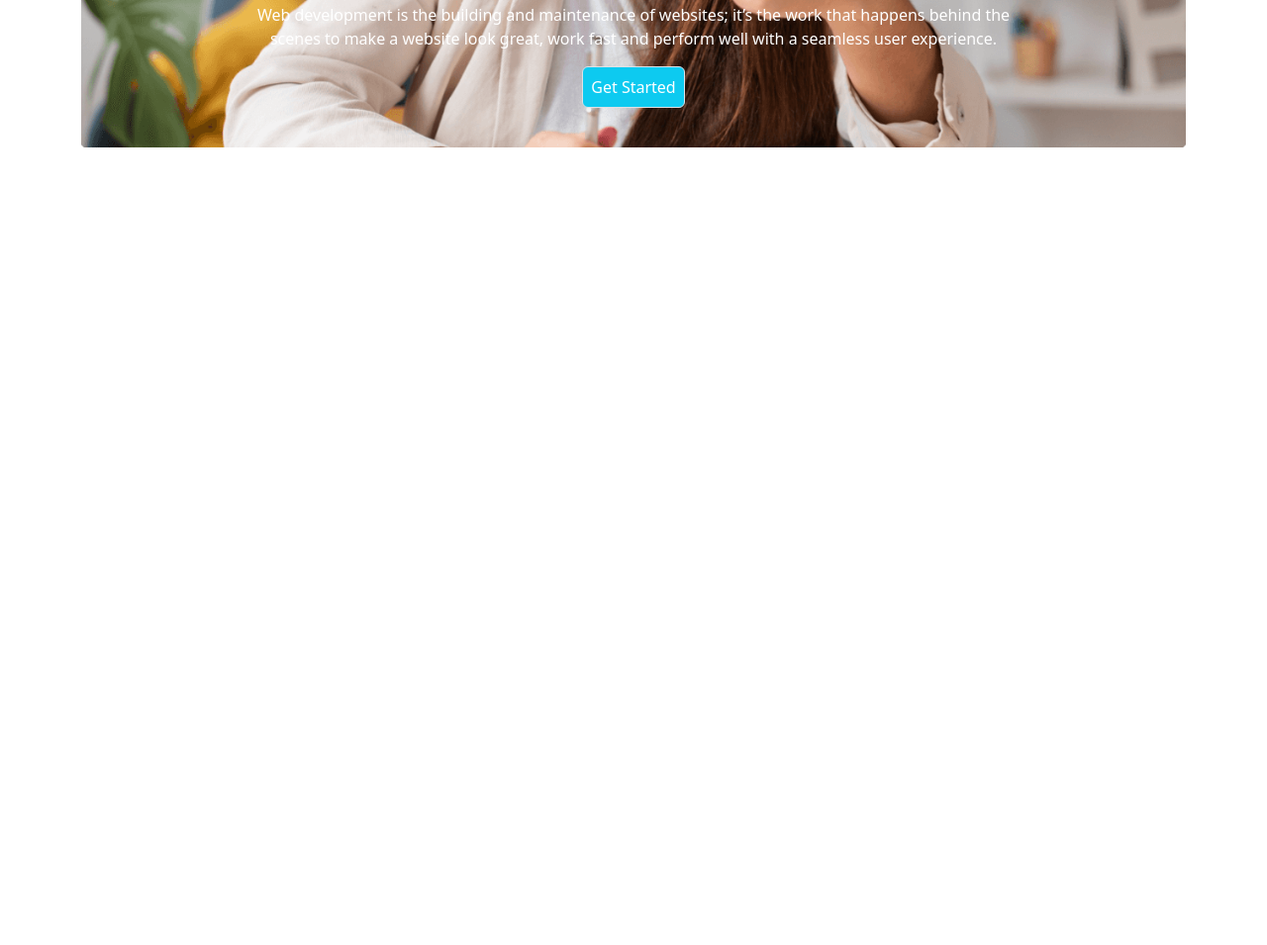
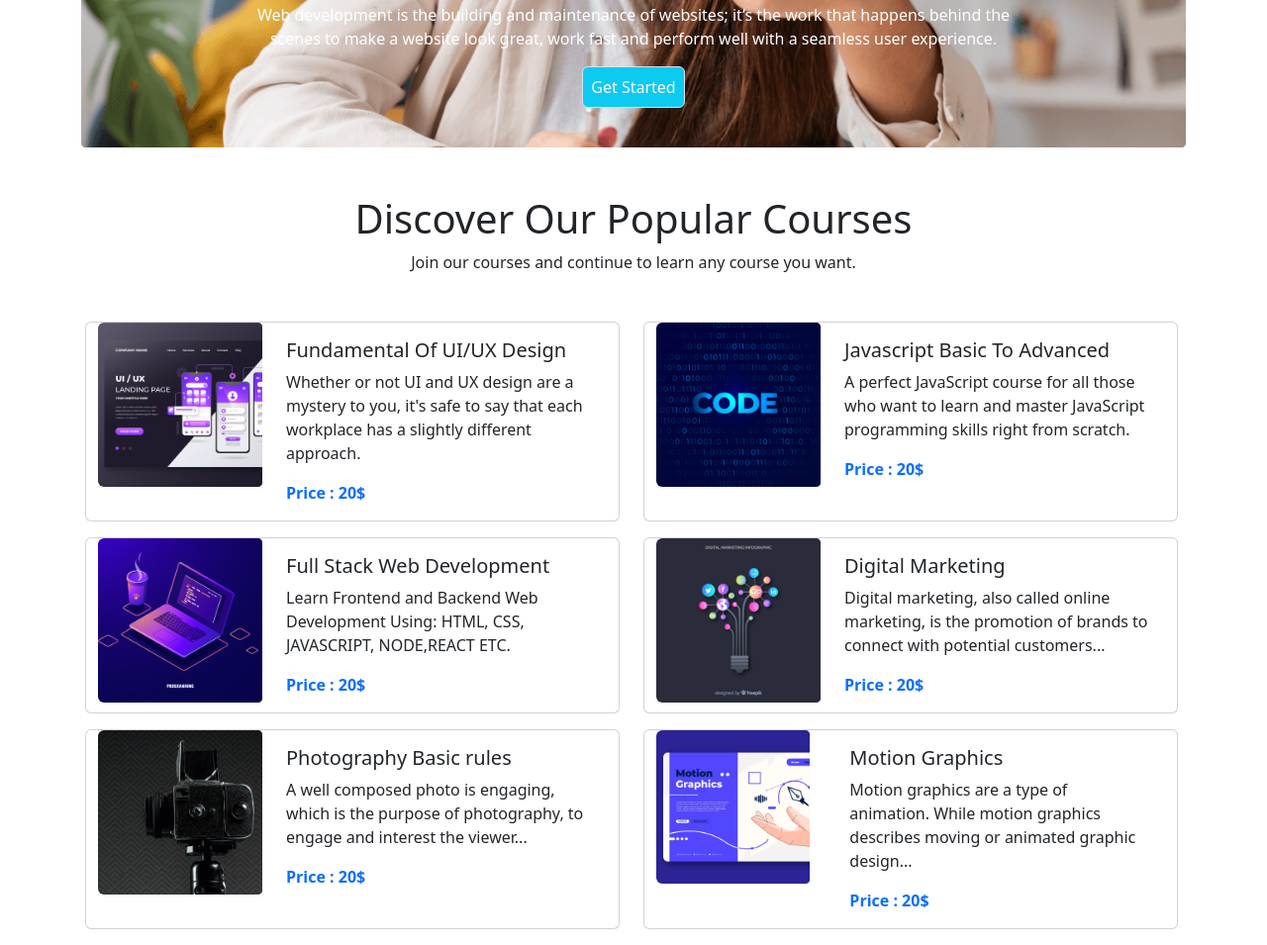
Before and after one commit to zidane75/Third-Website, a plain HTML site: page index.html in a window 1280 px wide. Shown: the part 553-1508 px from the top of the page at 99% size. Before the commit the page ends 800 px from the top, so only its background shows below. Drawn offline with nearby package versions, Linux system fonts and the light colour scheme.

Commit message:
courses added

```diff
--- a/index.html
+++ b/index.html
@@ -98,7 +98,105 @@
 </header>
 
 <body>
-
+    <h1 class="text-center mt-5">Discover Our Popular Courses</h1>
+    <p class="text-center">Join our courses and continue to learn any course you want.</p>
+    <!-- courses start -->
+    <main>
+        <section class="coontainer mt-5 ">
+            <div class="justify-content-center row row-cols-1 row-cols-md-1 row-cols-lg-1 ms-2">
+                <div class="card mb-3 me-4" style="max-width: 540px;">
+                    <div class="row g-2">
+                        <div class="col">
+                            <img src="images/course/course-1.png" class="w-100 img-fluid rounded-start " alt="...">
+                        </div>
+                        <div class="col-md-8">
+                            <div class="card-body">
+                                <h5 class="card-title">Fundamental Of UI/UX Design</h5>
+                                <p class="card-text">Whether or not UI and UX design are a mystery to you, it's safe to
+                                    say that each workplace has a slightly different approach.</p>
+                                <a class="text-decoration-none fw-bold" href="">Price : 20$</a>
+                            </div>
+                        </div>
+                    </div>
+                </div>
+                <div class="card mb-3 me-4 w-100" style="max-width: 540px">
+                    <div class="row g-2">
+                        <div class="col">
+                            <img src="images/course/course-2.png" class="w-100 img-fluid rounded-start" alt="...">
+                        </div>
+                        <div class="col-md-8">
+                            <div class="card-body">
+                                <h5 class="card-title">Javascript Basic To Advanced</h5>
+                                <p class="card-text">A perfect JavaScript course for all those who want to learn and
+                                    master JavaScript programming skills right from scratch.</p>
+                                <a class="text-decoration-none fw-bold" href="">Price : 20$</a>
+                            </div>
+                        </div>
+                    </div>
+                </div>
+                <div class="card mb-3 me-4" style="max-width: 540px;">
+                    <div class="row g-2">
+                        <div class="col">
+                            <img src="images/course/course-3.png" class="w-100 img-fluid rounded-start" alt="...">
+                        </div>
+                        <div class="col-md-8">
+                            <div class="card-body">
+                                <h5 class="card-title">Full Stack Web Development</h5>
+                                <p class="card-text">Learn Frontend and Backend Web Development Using: HTML, CSS,
+                                    JAVASCRIPT, NODE,REACT ETC.</p>
+                                <a class="text-decoration-none fw-bold" href="">Price : 20$</a>
+                            </div>
+                        </div>
+                    </div>
+                </div>
+                <div class="card mb-3 me-4" style="max-width: 540px;">
+                    <div class="row g-2">
+                        <div class="col">
+                            <img src="images/course/course-4.png" class="w-100 img-fluid rounded-start" alt="...">
+                        </div>
+                        <div class="col-md-8">
+                            <div class="card-body">
+                                <h5 class="card-title">Digital Marketing</h5>
+                                <p class="card-text">Digital marketing, also called online marketing, is the promotion
+                                    of brands to connect with potential customers...</p>
+                                <a class="text-decoration-none fw-bold" href="">Price : 20$</a>
+                            </div>
+                        </div>
+                    </div>
+                </div>
+                <div class="card mb-3 me-4" style="max-width: 540px;">
+                    <div class="row g-2">
+                        <div class="col">
+                            <img src="images/course/course-5.png" class="w-100 img-fluid rounded-start" alt="...">
+                        </div>
+                        <div class="col-md-8">
+                            <div class="card-body">
+                                <h5 class="card-title">Photography Basic rules</h5>
+                                <p class="card-text">A well composed photo is engaging, which is the purpose of
+                                    photography, to engage and interest the viewer...</p>
+                                <a class="text-decoration-none fw-bold" href="">Price : 20$</a>
+                            </div>
+                        </div>
+                    </div>
+                </div>
+                <div class="card mb-3 me-4" style="max-width: 540px;">
+                    <div class="row g-4">
+                        <div class="col">
+                            <img src="images/course/course-6.png" class="w-100 img-fluid rounded-start" alt="...">
+                        </div>
+                        <div class="col-md-8">
+                            <div class="card-body">
+                                <h5 class="card-title">Motion Graphics</h5>
+                                <p class="card-text">Motion graphics are a type of animation. While motion graphics
+                                    describes moving or animated graphic design... </p>
+                                <a class="text-decoration-none fw-bold" href="">Price : 20$</a>
+                            </div>
+                        </div>
+                    </div>
+                </div>
+            </div>
+        </section>
+    </main>
     <script src="https://cdn.jsdelivr.net/npm/bootstrap@5.2.0/dist/js/bootstrap.bundle.min.js"></script>
 </body>
 
```
